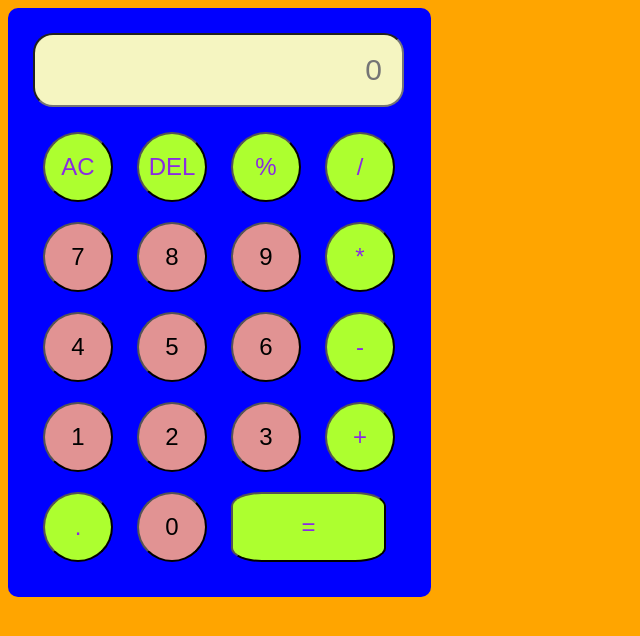
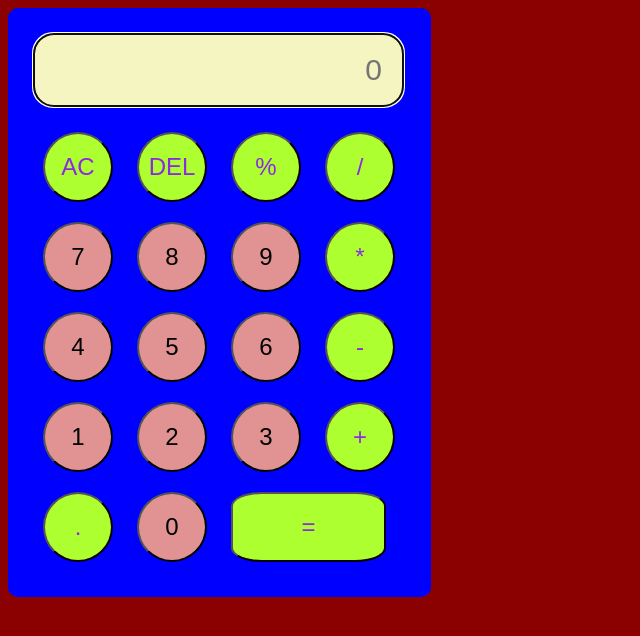
Before and after one commit to chamoddinuranga/MyWebCalculator, a plain HTML site: page index.html in a window 1280 px wide. Shown: the whole page, without its empty margins (0-640 px from the left). Drawn offline with Linux system fonts and the light colour scheme.

Commit message:
change colors

```diff
--- a/index.html
+++ b/index.html
@@ -4,9 +4,10 @@
     <meta charset="UTF-8">
     <title>Calculate Your Maths</title>
 
+
     <style>
         body{
-            background-color: orange;
+            background-color: darkred;
         }
         .calculator {
             width: 373px;
@@ -162,6 +163,12 @@
             calculate();
         }
     });
+    // When starting the web page, the cursor is set to the text field
+    window.addEventListener('DOMContentLoaded', (event) => {
+        const textField = document.querySelector('.text');
+
+        textField.focus();
+    });
 
 </script>
 </body>
```
